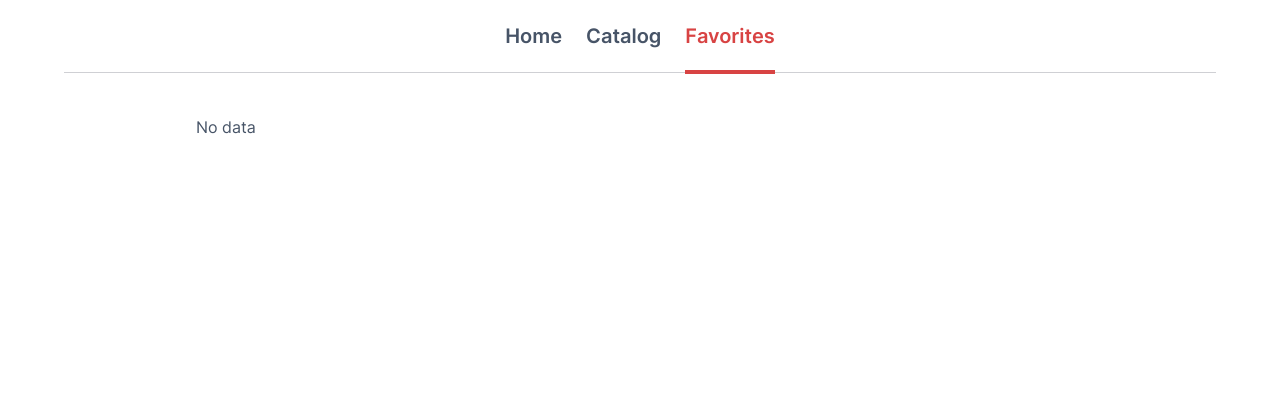
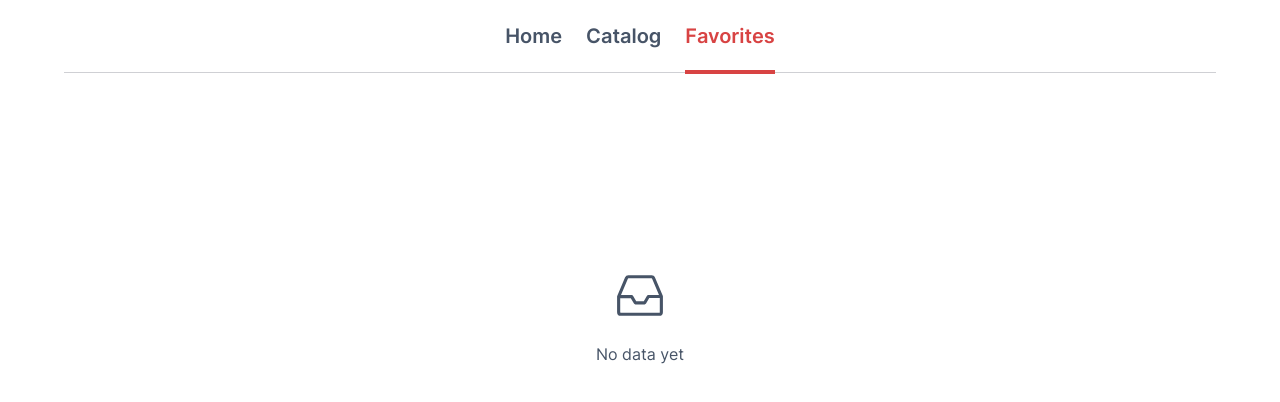
Before and after one commit to Sign-maker/campervan-rent, a React (Vite) app: page /campervan-rent/favorites in a window 1280 px wide. Shown: the top 402 px of the page. Built offline with nearby package versions, Linux system fonts and the light colour scheme.

Commit message:
empty in favorites

```diff
--- a/src/pages/Favorites/Favorites.jsx
+++ b/src/pages/Favorites/Favorites.jsx
@@ -1,4 +1,5 @@
 import { CarList } from "../../components/CarList/CarList";
+import { Empty } from "../../components/Empty/Empty";
 import { useCars } from "../../hooks/useCars";
 import css from "./Favorites.module.css";
 
@@ -8,7 +9,7 @@ const Favorites = () => {
     <section className={css.contentSection}>
       <div className={css.catalog}>
         <h2 className="visually-hidden">Favorite Cars</h2>
-        {favoriteCars.length > 0 ? <CarList showFavorites /> : <p>No data</p>}
+        {favoriteCars.length > 0 ? <CarList showFavorites /> : <Empty />}
       </div>
     </section>
   );
```
Also changed, not shown: 1 other file (tests, documents, lock files or other folders).
